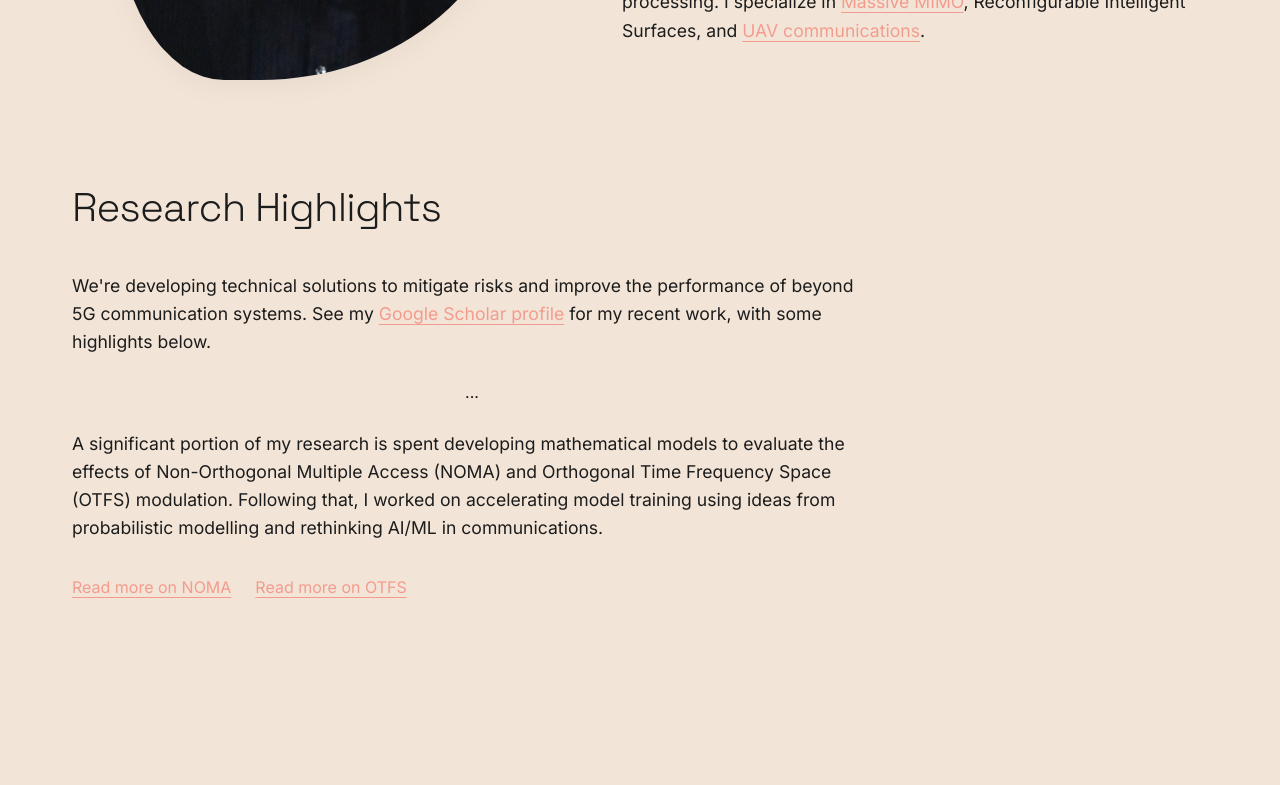
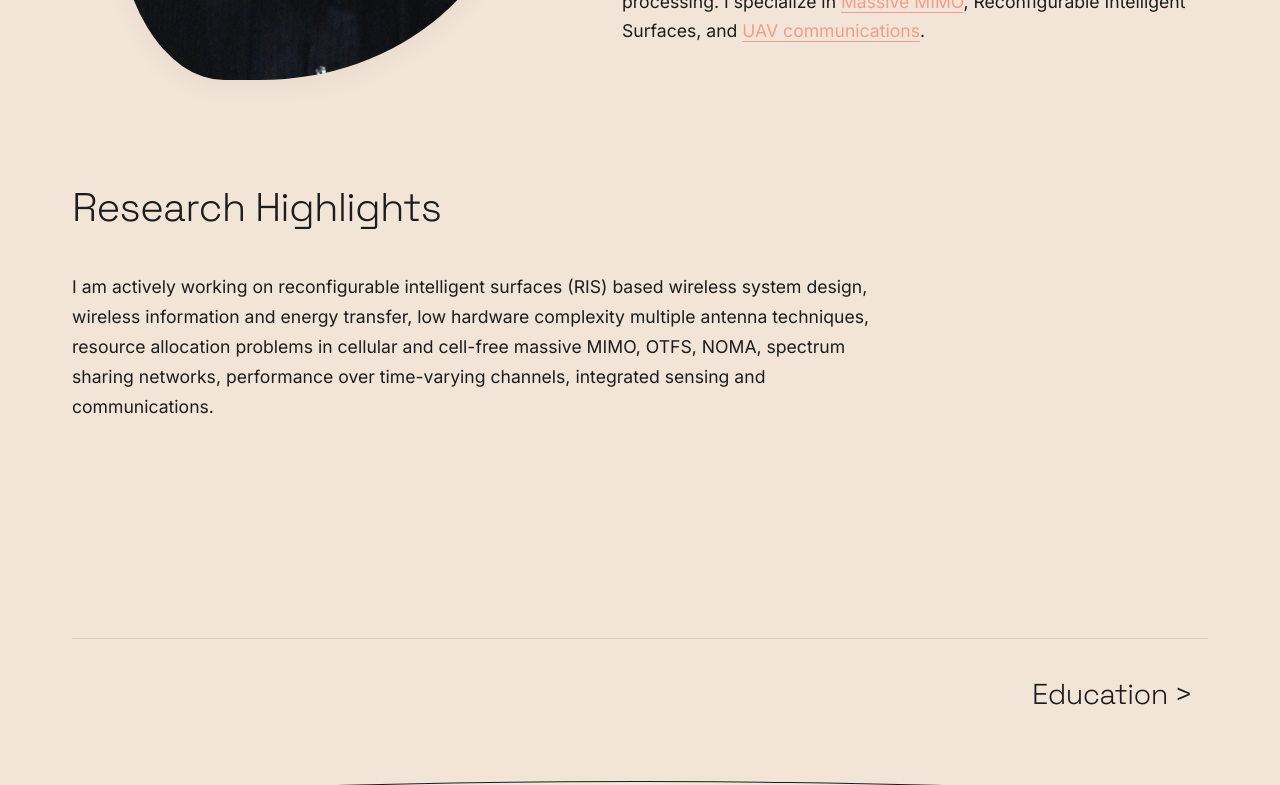
Before and after one commit to salilkashyap/salilkashyap.github.io, a Next.js app: page / in a window 1280 px wide. Shown: the part 465-1250 px from the top of the page. Built offline with nearby package versions, Linux system fonts and the light colour scheme.

Commit message:
Update research highlights

```diff
--- a/src/app/page.tsx
+++ b/src/app/page.tsx
@@ -52,18 +52,9 @@ export default function Home() {
         <motion.section id="research" variants={itemVariants} style={{ display: 'flex', flexWrap: 'wrap', gap: '4rem', marginTop: '4rem', marginBottom: '6rem' }}>
           <div style={{ flex: '1 1 100%' }}>
             <h2 className="text-serif" style={{ fontSize: '2.5rem', marginBottom: '2rem' }}>Research Highlights</h2>
-            <p style={{ fontSize: '1.1rem', marginBottom: '1.5rem', maxWidth: '800px' }}>
-              We're developing technical solutions to mitigate risks and improve the performance of beyond 5G communication systems. See my <a href="https://scholar.google.com/citations?user=NiYie-YAAAAJ&hl=en" target="_blank" rel="noreferrer" className="text-salmon">Google Scholar profile</a> for my recent work, with some highlights below.
+            <p style={{ fontSize: '1.1rem', marginBottom: '1.5rem', maxWidth: '800px', lineHeight: '1.7' }}>
+              I am actively working on reconfigurable intelligent surfaces (RIS) based wireless system design, wireless information and energy transfer, low hardware complexity multiple antenna techniques, resource allocation problems in cellular and cell-free massive MIMO, OTFS, NOMA, spectrum sharing networks, performance over time-varying channels, integrated sensing and communications.
             </p>
-            <div style={{ textAlign: 'center', margin: '1.5rem 0', maxWidth: '800px', color: 'var(--foreground)' }}>...</div>
-            <p style={{ fontSize: '1.1rem', marginBottom: '1.5rem', maxWidth: '800px' }}>
-              A significant portion of my research is spent developing mathematical models to evaluate the effects of Non-Orthogonal Multiple Access (NOMA) and Orthogonal Time Frequency Space (OTFS) modulation. Following that, I worked on accelerating model training using ideas from probabilistic modelling and rethinking AI/ML in communications.
-            </p>
-
-            <div style={{ marginTop: '2rem', display: 'flex', gap: '1.5rem', flexWrap: 'wrap' }}>
-              <a href="https://scholar.google.com/citations?user=NiYie-YAAAAJ&hl=en#d=spon&sq=NOMA" target="_blank" rel="noreferrer" className="text-salmon">Read more on NOMA</a>
-              <a href="https://scholar.google.com/citations?user=NiYie-YAAAAJ&hl=en#d=spon&sq=OTFS" target="_blank" rel="noreferrer" className="text-salmon">Read more on OTFS</a>
-            </div>
 
           </div>
         </motion.section>
```
Also changed, not shown: src/app/globals.css (+9 -4 lines).
